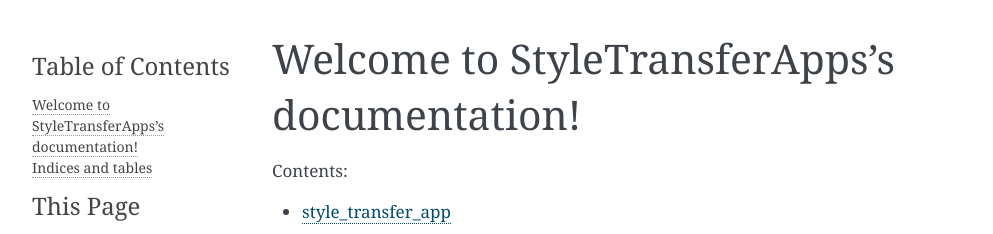
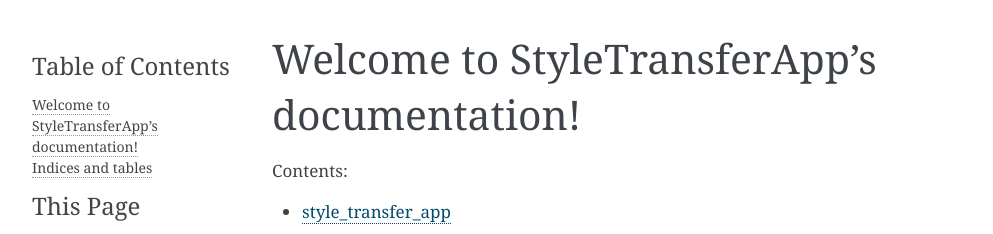
Before and after one commit to pkorobov/style_transfer_app, a Sphinx documentation site: the page built from docs/index.rst, in a window 1280 px wide. Shown: the top 234 px of the page, without its empty margins (148-1141 px from the left). Built offline with Sphinx 7.4.7, drawn with Linux system fonts in a browser that asks for light colours.

Commit message:
fix typo in rsts

```diff
--- a/docs/index.rst
+++ b/docs/index.rst
@@ -1,9 +1,9 @@
-.. StyleTransferApps documentation master file, created by
+.. StyleTransferApp documentation master file, created by
    sphinx-quickstart on Sun May  1 21:37:42 2022.
    You can adapt this file completely to your liking, but it should at least
    contain the root `toctree` directive.
 
-Welcome to StyleTransferApps's documentation!
+Welcome to StyleTransferApp's documentation!
 =============================================
 
 .. toctree::
```
